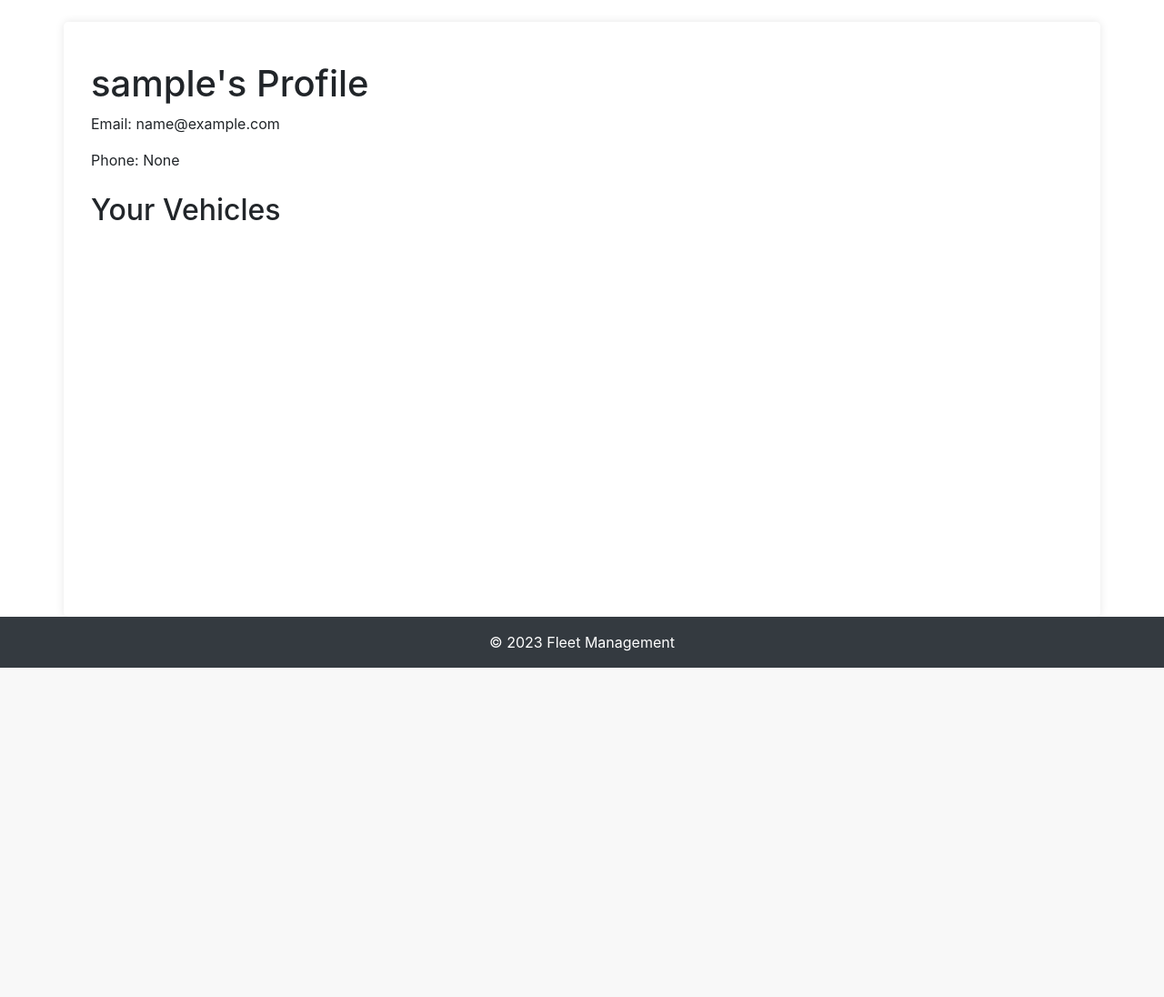
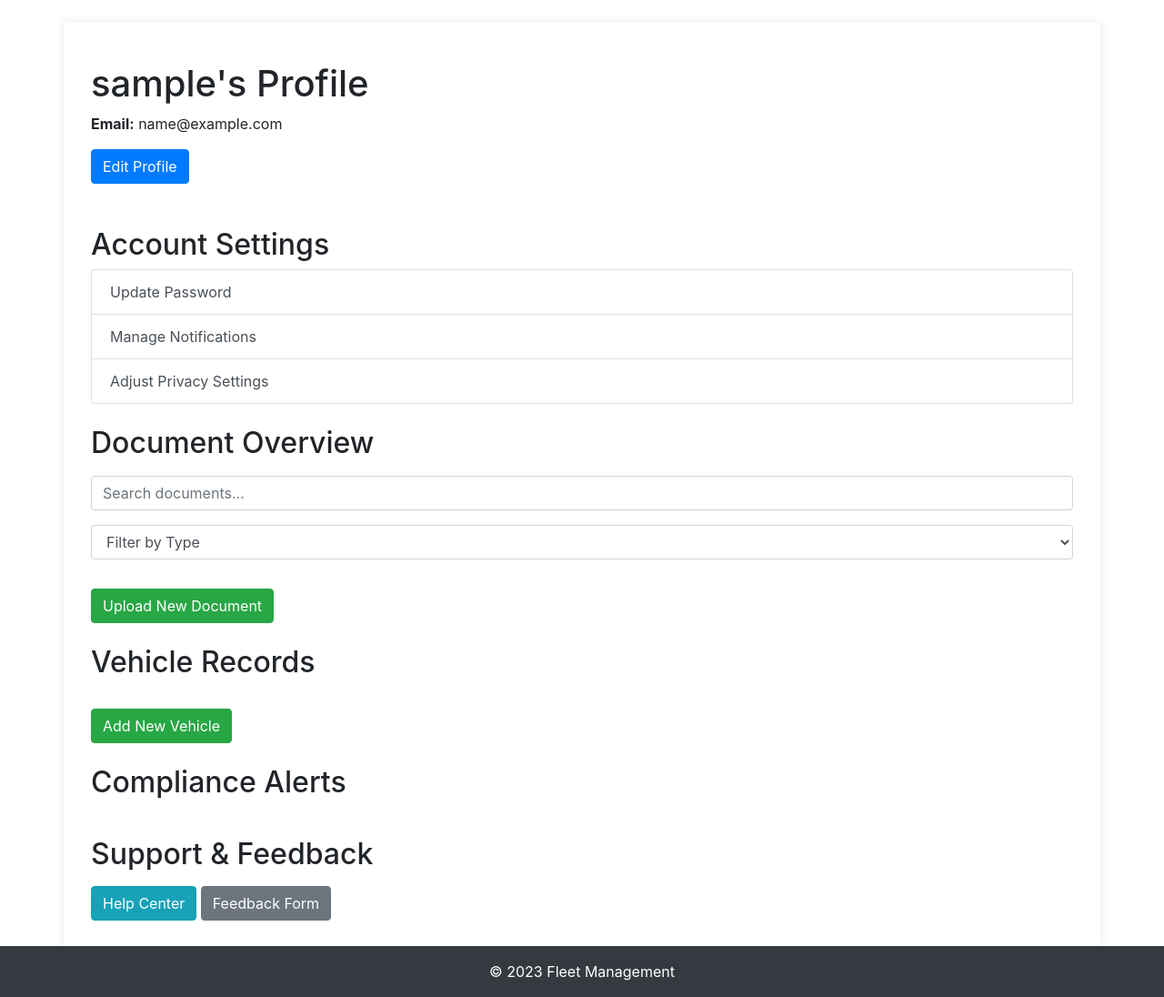
Before and after one commit to Manjunathhs-0003/DocuFlex, a Flask app: page /profile in a window 1280 px wide. Shown: the part 66-1162 px from the top of the page at 91% size. Before the commit the page ends 800 px from the top, so only its background shows below. Run offline with Flask 3, Linux system fonts and the light colour scheme; the visitor is signed in with stand-in values (Sample User, id 1); data that the repository does not hold is empty; some libraries are stand-ins or nearby versions.

Commit message:
Update on Profile

```diff
--- a/app/routes.py
+++ b/app/routes.py
@@ -720,6 +720,102 @@
                 )
     return render_template("verify_delete_document_otp.html", form=form)
 
+@main.route("/profile/edit", methods=["GET", "POST"])
+@login_required
+def edit_profile():
+    form = EditProfileForm()  # Assuming you have a form to edit profile details
+    if form.validate_on_submit():
+        current_user.username = form.username.data
+        current_user.email = form.email.data
+        db.session.commit()
+        flash("Your profile has been updated!", "success")
+        return redirect(url_for('main.profile'))
+    elif request.method == 'GET':
+        form.username.data = current_user.username
+        form.email.data = current_user.email
+    return render_template('edit_profile.html', form=form)
+
+@main.route("/profile/update_password", methods=["GET", "POST"])
+@login_required
+def update_password():
+    form = UpdatePasswordForm()  # Assuming you have a form to update password
+    if form.validate_on_submit():
+        hashed_password = bcrypt.generate_password_hash(form.password.data).decode("utf-8")
+        current_user.password = hashed_password
+        db.session.commit()
+        flash("Your password has been updated!", "success")
+        return redirect(url_for('main.profile'))
+    return render_template('update_password.html', form=form)
+
+@main.route("/profile/manage_notifications")
+@login_required
+def manage_notifications():
+    # Logic to manage notifications
+    return render_template('manage_notifications.html')
+
+@main.route("/profile/adjust_privacy_settings")
+@login_required
+def adjust_privacy_settings():
+    # Logic to adjust privacy settings
+    return render_template('adjust_privacy_settings.html')
+
+@main.route("/upload_document", methods=["GET", "POST"])
+@login_required
+def upload_document():
+    form = UploadDocumentForm()
+    if form.validate_on_submit():
+        document = Document(
+            document_type=form.document_type.data,
+            upload_date=datetime.utcnow(),
+            status="Uploaded",
+            user=current_user  # Assuming a relationship between Document and User
+        )
+        db.session.add(document)
+        db.session.commit()
+        flash("Your document has been uploaded!", "success")
+        return redirect(url_for("main.profile"))
+    return render_template("upload_document.html", form=form)
+
+@main.route("/profile/delete_document/<int:document_id>", methods=["POST"])
+@login_required
+def delete_profile_document(document_id):
+    document = Document.query.get_or_404(document_id)
+    if document.user != current_user:
+        abort(403)
+    db.session.delete(document)
+    db.session.commit()
+    flash("Your document has been deleted!", "success")
+    return redirect(url_for("main.profile"))
+
+
+@main.route("/download_document/<int:document_id>")
+@login_required
+def download_document(document_id):
+    document = Document.query.get_or_404(document_id)
+    if document.user != current_user:
+        abort(403)
+    # Logic to download the document
+    return send_file(document.file_path, as_attachment=True)  # Assuming file_path is an attribute
+
+@main.route("/profile/help_center")
+def help_center():
+    return render_template("help_center.html")
+
+@main.route("/profile/feedback_form", methods=["GET", "POST"])
+@login_required
+def feedback_form():
+    form = FeedbackForm()  # Assuming a form to gather feedback
+    if form.validate_on_submit():
+        feedback = Feedback(
+            user_id=current_user.id,
+            feedback_text=form.feedback.data,
+            timestamp=datetime.utcnow()
+        )
+        db.session.add(feedback)
+        db.session.commit()
+        flash("Thank you for your feedback!", "success")
+        return redirect(url_for('main.profile'))
+    return render_template('feedback_form.html', form=form)
 
 # Setup basic logging configuration
 logging.basicConfig(level=logging.INFO)
--- a/app/templates/profile.html
+++ b/app/templates/profile.html
@@ -5,16 +5,62 @@
 {% block content %}
 <div class="container">
     <h1 class="mt-4">{{ current_user.username }}'s Profile</h1>
-    <p>Email: {{ current_user.email }}</p>
-    <p>Phone: {{ current_user.phone }}</p>
-    <h2 class="mt-4">Your Vehicles</h2>
+    <p><strong>Email:</strong> {{ current_user.email }}</p>
+    <a href="{{ url_for('main.edit_profile') }}" class="btn btn-primary mb-4">Edit Profile</a>
+
+    <h2 class="mt-4">Account Settings</h2>
+    <div class="list-group">
+        <a href="{{ url_for('main.update_password') }}" class="list-group-item list-group-item-action">Update Password</a>
+        <a href="{{ url_for('main.manage_notifications') }}" class="list-group-item list-group-item-action">Manage Notifications</a>
+        <a href="{{ url_for('main.adjust_privacy_settings') }}" class="list-group-item list-group-item-action">Adjust Privacy Settings</a>
+    </div>
+
+    <h2 class="mt-4">Document Overview</h2>
+    <div id="document-overview" class="mt-3">
+        <div class="mb-3">
+            <input type="text" id="search-documents" placeholder="Search documents..." class="form-control">
+        </div>
+        <div class="mb-3">
+            <select id="filter-documents" class="form-control">
+                <option value="">Filter by Type</option>
+                <option value="Insurance">Insurance</option>
+                <option value="Permit">Permit</option>
+                <option value="Fitness Certificate">Fitness Certificate</option>
+                <option value="Emission Certificate">Emission Certificate</option>
+                <option value="Road Tax">Road Tax</option>
+            </select>
+        </div>
         <ul class="list-group">
-        {% for vehicle in vehicles %}
+            {% for document in current_user.documents %}
             <li class="list-group-item d-flex justify-content-between align-items-center">
-            <span>{{ vehicle.name }} - {{ vehicle.vehicle_number }}</span>
                 <span>
-                <a href="{{ url_for('main.view_vehicle', vehicle_id=vehicle.id) }}" class="btn btn-info btn-sm mr-2">View</a>
-                <a href="{{ url_for('main.edit_vehicle', vehicle_id=vehicle.id) }}" class="btn btn-warning btn-sm mr-2">Edit</a>
+                    <h5>{{ document.document_type }}</h5>
+                    <p>Upload Date: {{ document.date_posted.strftime('%Y-%m-%d') }} | Start Date: {{ document.start_date.strftime('%Y-%m-%d') }} | End Date: {{ document.end_date.strftime('%Y-%m-%d') }}</p>
+                </span>
+                <span>
+                    <a href="{{ url_for('main.download_document', document_id=document.id) }}" class="btn btn-primary btn-sm">Download</a>
+                    <form action="{{ url_for('main.delete_document', document_id=document.id) }}" method="POST" class="d-inline">
+                        <button type="submit" class="btn btn-danger btn-sm">Delete</button>
+                    </form>
+                </span>
+            </li>
+            {% endfor %}
+        </ul>
+        <a href="{{ url_for('main.upload_document') }}" class="btn btn-success mt-3">Upload New Document</a>
+    </div>
+
+    <h2 class="mt-4">Vehicle Records</h2>
+    <div id="vehicle-records" class="mt-3">
+        <ul class="list-group">
+            {% for vehicle in current_user.vehicles %}
+            <li class="list-group-item d-flex justify-content-between align-items-center">
+                <span>
+                    <h5>{{ vehicle.name }} - {{ vehicle.vehicle_number }}</h5>
+                    <p>Registration Number: {{ vehicle.vehicle_number }} | Owner: {{ vehicle.owner.username }}</p>
+                </span>
+                <span>
+                    <a href="{{ url_for('main.view_vehicle', vehicle_id=vehicle.id) }}" class="btn btn-info btn-sm">View</a>
+                    <a href="{{ url_for('main.edit_vehicle', vehicle_id=vehicle.id) }}" class="btn btn-warning btn-sm">Edit</a>
                     <form action="{{ url_for('main.send_delete_otp', vehicle_id=vehicle.id) }}" method="POST" class="d-inline">
                         <button type="submit" class="btn btn-danger btn-sm">Delete</button>
                     </form>
@@ -22,5 +68,25 @@
             </li>
             {% endfor %}
         </ul>
+        <a href="{{ url_for('main.new_vehicle') }}" class="btn btn-success mt-3">Add New Vehicle</a>
+    </div>
+
+    <h2 class="mt-4">Compliance Alerts</h2>
+    <div id="compliance-alerts" class="mt-3">
+        <ul class="list-group">
+            <!-- Assuming compliance alerts are a relationship, check current_user.compliance_alerts exists -->
+            {% for alert in current_user.compliance_alerts %}
+            <li class="list-group-item">
+                <p>{{ alert.message }}</p>
+            </li>
+            {% endfor %}
+        </ul>
+    </div>
+
+    <h2 class="mt-4">Support & Feedback</h2>
+    <div id="support-feedback" class="mt-3">
+        <a href="{{ url_for('main.help_center') }}" class="btn btn-info mb-2">Help Center</a>
+        <a href="{{ url_for('main.feedback_form') }}" class="btn btn-secondary mb-2">Feedback Form</a>
+    </div>
 </div>
 {% endblock %}
```
Also changed, not shown: app/templates/learn_more.html (+5 -5 lines). Lines whose indentation alone changed are shown as unchanged.
